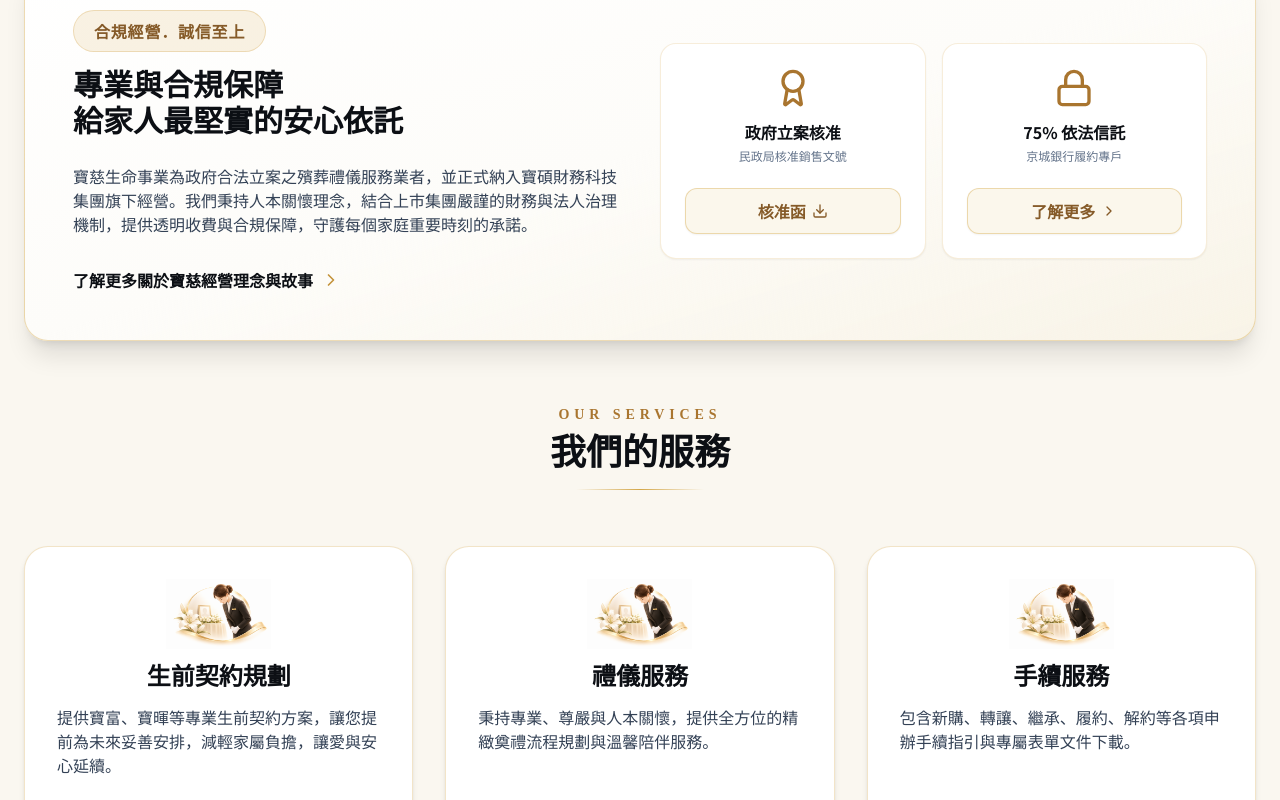
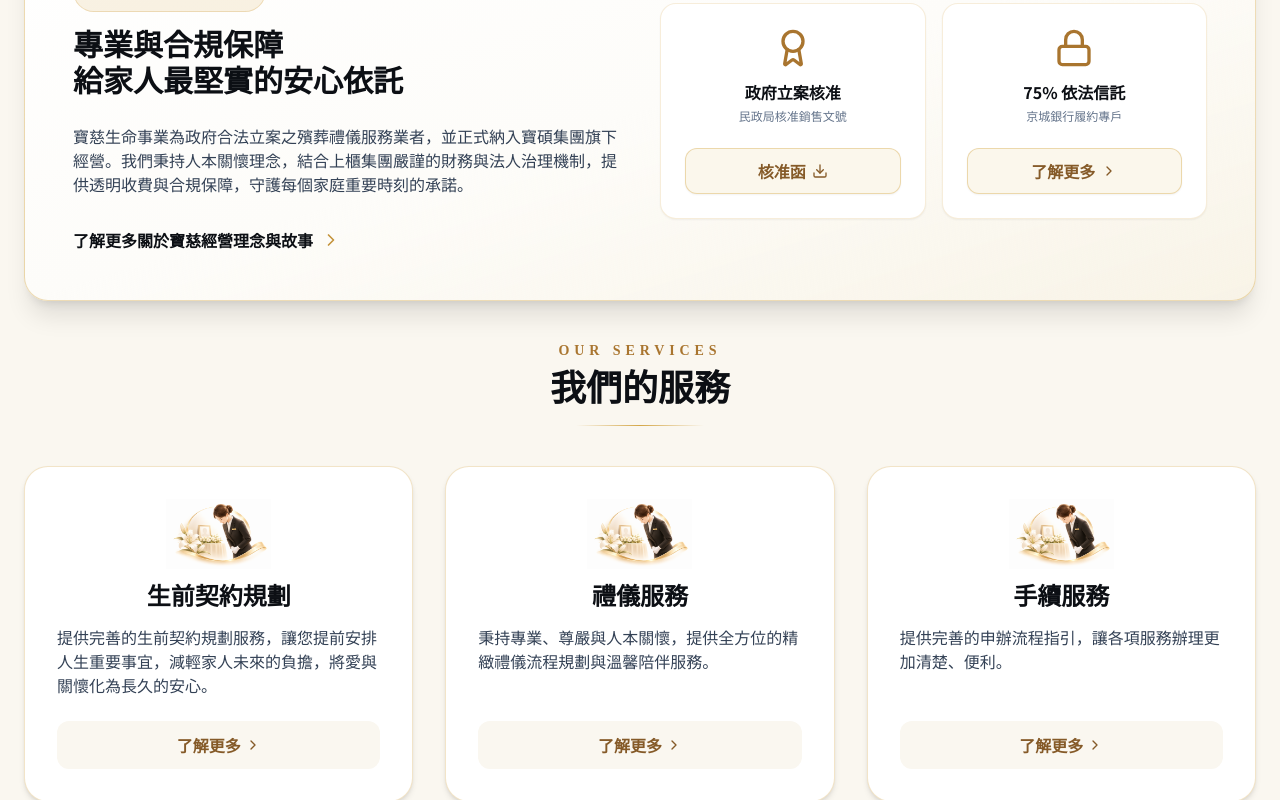
Before and after one commit to m9606286/baoci-life-website, a React (Vite) app: page / in a window 1280 px wide. Shown: the part 1020-1820 px from the top of the page. Built offline with nearby package versions, Linux system fonts and the light colour scheme.

Commit message:
Update Home.tsx

```diff
--- a/src/components/Home.tsx
+++ b/src/components/Home.tsx
@@ -83,12 +83,12 @@ export default function Home() {
         <div className="absolute bottom-0 left-0 right-0 h-24 bg-gradient-to-t from-ivory-100 to-transparent" />
       </section>
 
-      {/* 2. 下方內容區塊 */}
-      <div ref={ref} className="space-y-16 py-16">
+      {/* 2. 下方內容區塊（縮小全區塊間距至 space-y-10 py-10） */}
+      <div ref={ref} className="space-y-10 py-10">
 
         {/* 公司簡介區塊（COMPANY PROFILE） */}
         <section className="max-w-7xl mx-auto px-6">
-          <div className="text-center mb-14">
+          <div className="text-center mb-10">
             <p className="font-serif-tc text-gold-600 text-xs sm:text-sm tracking-[0.35em] uppercase font-bold">
               COMPANY PROFILE
             </p>
@@ -112,7 +112,7 @@ export default function Home() {
               </div>
 
               <p className="font-sans text-slate-700 text-sm md:text-base leading-relaxed">
-                寶慈生命事業為政府合法立案之殯葬禮儀服務業者，並正式納入寶碩財務科技集團旗下經營。我們秉持人本關懷理念，結合上市集團嚴謹的財務與法人治理機制，提供透明收費與合規保障，守護每個家庭重要時刻的承諾。
+                寶慈生命事業為政府合法立案之殯葬禮儀服務業者，並正式納入寶碩集團旗下經營。我們秉持人本關懷理念，結合上櫃集團嚴謹的財務與法人治理機制，提供透明收費與合規保障，守護每個家庭重要時刻的承諾。
               </p>
 
               <div className="pt-2">
@@ -161,7 +161,7 @@ export default function Home() {
 
         {/* 我們的服務 */}
         <section className="max-w-7xl mx-auto px-6">
-          <div className="text-center mb-14">
+          <div className="text-center mb-10">
             <p className="font-serif-tc text-gold-600 text-xs sm:text-sm tracking-[0.35em] uppercase font-bold">
               OUR SERVICES
             </p>
@@ -187,7 +187,7 @@ export default function Home() {
                 </h3>
 
                 <p className="font-sans text-slate-700 text-sm md:text-base leading-relaxed mb-6">
-                  提供寶富、寶暉等專業生前契約方案，讓您提前為未來妥善安排，減輕家屬負擔，讓愛與安心延續。
+                  提供完善的生前契約規劃服務，讓您提前安排人生重要事宜，減輕家人未來的負擔，將愛與關懷化為長久的安心。
                 </p>
               </div>
 
@@ -212,7 +212,7 @@ export default function Home() {
                 </h3>
 
                 <p className="font-sans text-slate-700 text-sm md:text-base leading-relaxed mb-6">
-                  秉持專業、尊嚴與人本關懷，提供全方位的精緻奠禮流程規劃與溫馨陪伴服務。
+                  秉持專業、尊嚴與人本關懷，提供全方位的精緻禮儀流程規劃與溫馨陪伴服務。
                 </p>
               </div>
 
@@ -237,7 +237,7 @@ export default function Home() {
                 </h3>
 
                 <p className="font-sans text-slate-700 text-sm md:text-base leading-relaxed mb-6">
-                  包含新購、轉讓、繼承、履約、解約等各項申辦手續指引與專屬表單文件下載。
+                  提供完善的申辦流程指引，讓各項服務辦理更加清楚、便利。
                 </p>
               </div>
 
@@ -250,25 +250,27 @@ export default function Home() {
         </section>
 
         {/* 核心價值區塊 */}
-        <CoreValues />
+        <section className="max-w-7xl mx-auto px-6">
+          <CoreValues />
+        </section>
 
-        {/* 最新消息：緊鄰核心價值下方 */}
-        <section className="max-w-7xl mx-auto px-6 -mt-8">
+        {/* 最新消息 */}
+        <section className="max-w-7xl mx-auto px-6">
           <Announcement />
         </section>
 
-        {/* 聯絡寶慈（包含 CONTACT US 標籤與質感線） */}
-        <section className="max-w-4xl mx-auto px-6 text-center py-10">
+        {/* 聯絡寶慈 */}
+        <section className="max-w-4xl mx-auto px-6 text-center py-4">
           <p className="font-serif-tc text-gold-600 text-xs sm:text-sm tracking-[0.35em] uppercase font-bold">
             CONTACT US
           </p>
           <h2 className="font-serif-tc text-3xl md:text-4xl font-bold text-ink-900 mt-2">
             聯絡寶慈
           </h2>
-          <div className="gold-divider w-32 mx-auto mt-4 mb-8" />
+          <div className="gold-divider w-32 mx-auto mt-4 mb-6" />
 
-          <p className="font-sans text-slate-700 text-base md:text-lg leading-relaxed mb-10 max-w-3xl mx-auto">
-            寶慈秉持尊重生命、關懷家人的初心，以真誠、溫暖與專業的服務，陪伴家人走過人生重要的告別時刻，讓逝者獲得尊嚴與安息，讓愛與思念得以延續，實踐「讓逝者安息，讓生者安心」的承諾。
+          <p className="font-sans text-slate-700 text-base md:text-lg leading-relaxed mb-8 max-w-3xl mx-auto">
+            寶慈秉持尊重生命、關懷家人的初心，以真誠、溫暖與專業的服務，陪伴家人走過人生重要的告別時刻，讓逝者獲得尊嚴與安息，讓愛與思念得以延續，實踐讓逝者安息，讓生者安心的承諾。
           </p>
           <Link
             to="/contact"
```
